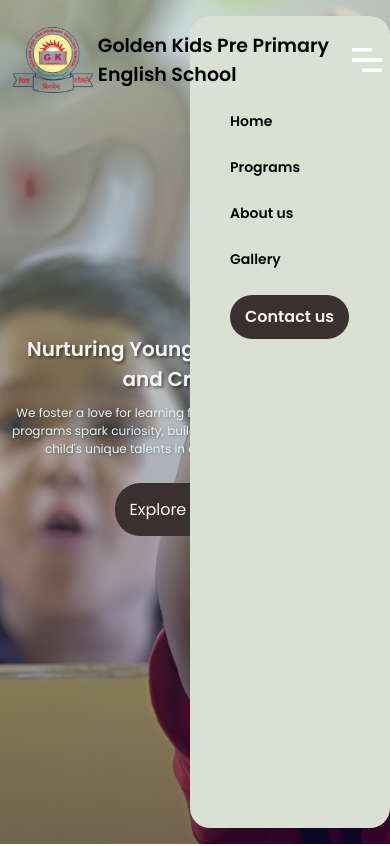
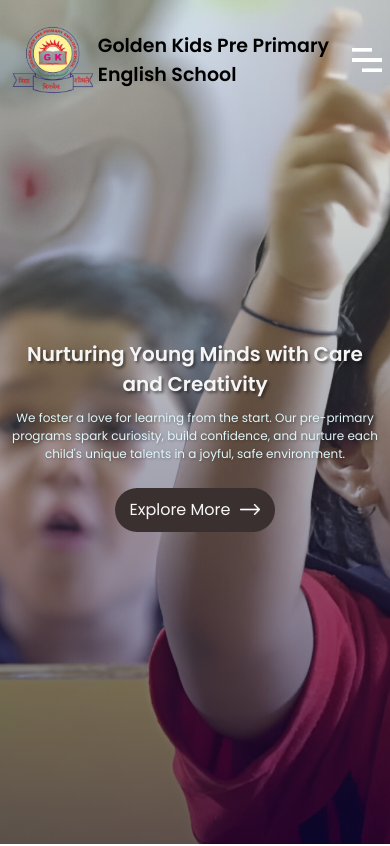
Before and after one commit to Pushkarbhangale15/Golden-kids, a React (Vite) app: page / in a window 390 px wide. Shown: the top 846 px of the page. Built offline with nearby package versions, Linux system fonts and the light colour scheme.

Commit message:
Some final commits for a responsive navbar

```diff
--- a/index.html
+++ b/index.html
@@ -5,7 +5,7 @@
 
     <meta name="viewport" content="width=device-width, initial-scale=1.0" />
     <link href="https://fonts.googleapis.com/css2?family=Poppins:wght@400;600&display=swap" rel="stylesheet">
-    <link rel="icon" type="image/icon" href="public\Golden kids logo.jpg">
+    <link rel="icon" type="image/icon" href="\Golden kids logo.jpg">
     <title>Golden kids</title>
   </head>
   <body>
--- a/package.json
+++ b/package.json
@@ -4,7 +4,7 @@
   "version": "0.0.0",
   "type": "module",
   "scripts": {
-    "dev": "vite",
+    "dev": "vite --host",
     "build": "vite build",
     "lint": "eslint .",
     "preview": "vite preview"
--- a/src/components/About/About.jsx
+++ b/src/components/About/About.jsx
@@ -35,5 +35,4 @@ const About = ({ setPlayState }) => {
     </div>
   );
 };
-
 export default About
--- a/src/components/Hero/Hero.css
+++ b/src/components/Hero/Hero.css
@@ -1,7 +1,7 @@
 .hero{
     width: 100%;
     min-height: 100vh;
-    background: linear-gradient(rgba(171, 202, 131, 0.3),rgba(8,0,58,0.5)), url('../../assets/hero.jpeg');
+    background: linear-gradient(rgba(171, 202, 131, 0.2),rgba(8,0,58,0.6)), url('../../assets/hero.jpeg');
     background-size: cover;
     background-position: center ;
     color: #fff ;
@@ -11,7 +11,6 @@
     overflow: hidden;
     box-sizing: border-box;
     background-repeat: no-repeat;
-
 }
 .hero-text{
    text-align: center;
@@ -23,14 +22,11 @@
     color: #F5F5F5;
     text-shadow: 2px 2px 3px rgba(0, 0, 0, 0.5);
     margin-bottom: 15px;
-
-
 }
 .hero-text p{
     font-size: 16px;
     color: #E0F7FA;
     text-shadow: 1px 1px 3px rgba(0, 0, 0, 0.3);
-
 }
 /* --------media  query-------- */
 @media (max-width:850px) {
--- a/src/components/Hero/Hero.jsx
+++ b/src/components/Hero/Hero.jsx
@@ -1,19 +1,29 @@
 import React from 'react'
 import './Hero.css'
 import white_arrow from '../../assets/white-arrow.png'
-
+import { Link } from 'react-scroll'
 const Hero = () => {
   return (
-    <div className='hero container'>
-        <div className="hero-text">
-
+    <div className="hero container">
+      <div className="hero-text">
         <h1>Nurturing Young Minds with Care and Creativity</h1>
-        <p>We foster a love for learning from the start. Our pre-primary programs spark curiosity, build confidence, and nurture each child's unique talents in a joyful, safe environment. </p>
-
-        <button className='btn'>Explore More <img src={white_arrow} alt="" /></button>
-        </div>
+        <p>
+          We foster a love for learning from the start. Our pre-primary programs
+          spark curiosity, build confidence, and nurture each child's unique
+          talents in a joyful, safe environment.{" "}
+        </p>
+        <Link
+          to="programs"
+          smooth={true}
+          offset={-300}
+          duration={500}
+          className="btn"
+        >
+          Explore More <img src={white_arrow} alt="" />
+        </Link>
+      </div>
     </div>
-  )
+  );
 }
 
 export default Hero
--- a/src/components/Navbar/Navbar.css
+++ b/src/components/Navbar/Navbar.css
@@ -57,7 +57,7 @@ nav ul li{
 
 }
 /* --------media  query-------- */
-@media (max-width: 1206px) {
+@media (max-width: 1220px) {
 
     nav ul li{
         font-size: 18px;
@@ -103,13 +103,14 @@ nav ul li{
     nav ul {
         position: fixed;
         top: 0;
-        right:-200px;
+        right:0px;
         bottom: 0;
         background:#dae1d2;
         z-index: -1;
         width: 200px;
         padding-top: 70px;
         transition: 0.5s;
+        border-radius: 20px;
     }
     nav ul li{
         display: block;
@@ -122,7 +123,7 @@ nav ul li{
         width: 30px;
     }
     .hide-mobile-menu{
-        right:0 ;
+        right: -200px;
         border-radius: 20px;
     }
 }
```
